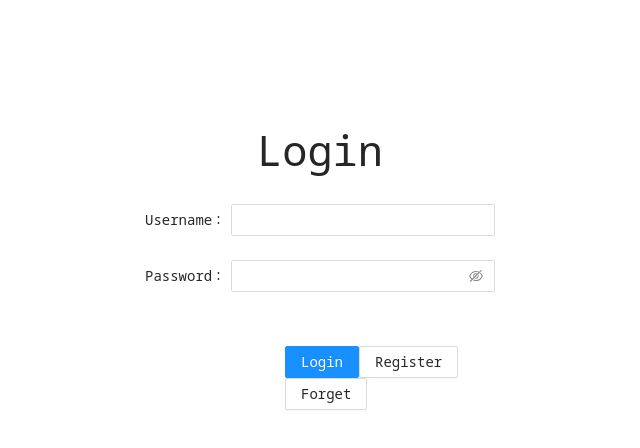
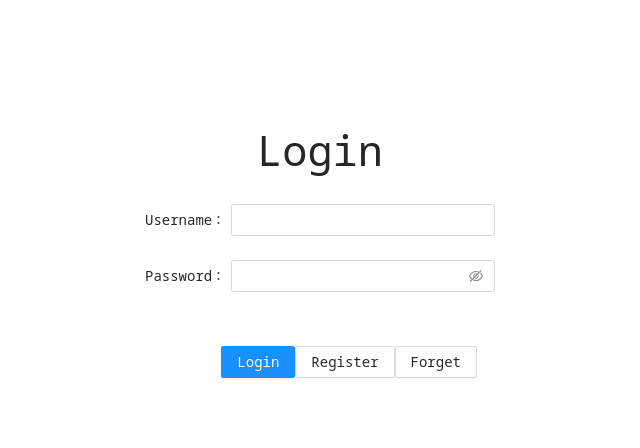
Before and after one commit to Huan80805/wp1101_proj, a React (Create React App) app in the folder frontend/: page / in a window 1280 px wide. Shown: the top 448 px of the page, without its empty margins (320-960 px from the left). Built offline with nearby package versions, Linux system fonts and the light colour scheme; what apollo-link-ws would draw is missing.

Commit message:
login page

```diff
--- a/frontend/src/components/Auth/LoginPage.js
+++ b/frontend/src/components/Auth/LoginPage.js
@@ -1,8 +1,15 @@
 import React from 'react';
 import 'antd/dist/antd.min.css'
 import '../../App.css'
-
 import { Button, Form, Input, Checkbox } from 'antd';
+import styled from 'styled-components';
+const Wrapper = styled.div`
+  margin: auto;
+  width: 100%;
+  display: flex;
+  align-items: center;
+  justify-content: center;
+`;
 
 const LoginPage = ({loginCheck, setUserName, setPassword,
     registerOnClick, forgetOnClick}) =>{
@@ -29,17 +36,17 @@ const LoginPage = ({loginCheck, setUserName, setPassword,
                 </Form.Item>
                 <Form.Item
                     wrapperCol={{
-                    offset: 8,
+                    offset: 6,
                     span: 16,
                     }}
                 >
-                <div className='App-options'>
+                <Wrapper className='App-options'>
                      <Button type="primary" htmlType="submit" onClick={loginCheck}>
                     Login
                     </Button>
                     <Button onClick={registerOnClick}>Register</Button>
                     <Button onClick={forgetOnClick}>Forget</Button>
-                </div>
+                </Wrapper>
 
                 </Form.Item>
             </Form>
```
Also changed, not shown: 1 other file (tests, documents, lock files or other folders).
